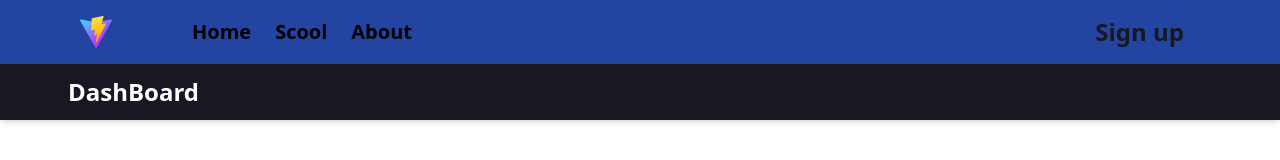
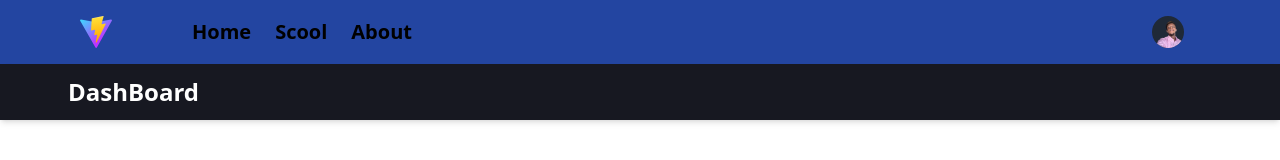
Before and after one commit to rovertnet/open_source, a React (Vite) app: page / in a window 1280 px wide. Shown: the top 160 px of the page. Built offline with nearby package versions, Linux system fonts and the light colour scheme.

Commit message:
nouveau commit

```diff
--- a/src/components/header/Navbar.jsx
+++ b/src/components/header/Navbar.jsx
@@ -1,13 +1,35 @@
+import { Menu, Transition } from "@headlessui/react";
+import { Fragment } from "react";
 import { Link } from "react-router-dom";
+
+const user = {
+  name: "Tom Cook",
+  email: "tom@example.com",
+  imageUrl: "../../public/robert.png",
+};
 
 const signUser = [
   {
-    nom: 'login',
-    href: '#'
-  }
+    nom: "login",
+    href: "#",
+  },
+  {
+    nom: "Sign up",
+    href: "#",
+  },
 ];
 
+function classNames(...classes) {
+  return classes.filter(Boolean).join(" ");
+}
+
 const Navbar = () => {
+
+  const login = (ev) => {
+    ev.preventDefault();
+    console.log("");
+  }
+
   return (
     <>
       <div className=" md:px-10 px-5 bg-bleue">
@@ -27,7 +49,47 @@ const Navbar = () => {
             </ul>
           </div>
           <button className=" bg-purple p-4 text-dark font-bold text-2xl">
-            <Link to="/login">Sign up</Link>
+            {/* Profile dropdown */}
+            <Menu as="div" className="relative ml-3">
+              <div>
+                <Menu.Button className="relative flex max-w-xs items-center rounded-full bg-gray-800 text-sm focus:outline-none focus:ring-2 focus:ring-white focus:ring-offset-2 focus:ring-offset-gray-800">
+                  <span className="absolute -inset-1.5" />
+                  <span className="sr-only">Open user menu</span>
+                  <img
+                    className="h-8 w-8 rounded-full"
+                    src={user.imageUrl}
+                    alt=""
+                  />
+                </Menu.Button>
+              </div>
+              <Transition
+                as={Fragment}
+                enter="transition ease-out duration-100"
+                enterFrom="transform opacity-0 scale-95"
+                enterTo="transform opacity-100 scale-100"
+                leave="transition ease-in duration-75"
+                leaveFrom="transform opacity-100 scale-100"
+                leaveTo="transform opacity-0 scale-95"
+              >
+                <Menu.Items className="absolute right-0 z-10 mt-2 w-48 origin-top-right rounded-md bg-white py-1 shadow-lg ring-1 ring-black ring-opacity-5 focus:outline-none">
+                  {signUser.map((item) => (
+                    <Menu.Item key={item.nom}>
+                      {({ active }) => (
+                        <a
+                          href={item.href}
+                          className={classNames(
+                            active ? "bg-gray-100" : "",
+                            "block px-4 py-2 text-sm text-gray-700"
+                          )}
+                        >
+                          {item.nom}
+                        </a>
+                      )}
+                    </Menu.Item>
+                  ))}
+                </Menu.Items>
+              </Transition>
+            </Menu>
           </button>
         </div>
       </div>
```
Also changed, not shown: public/robert.png (added).
